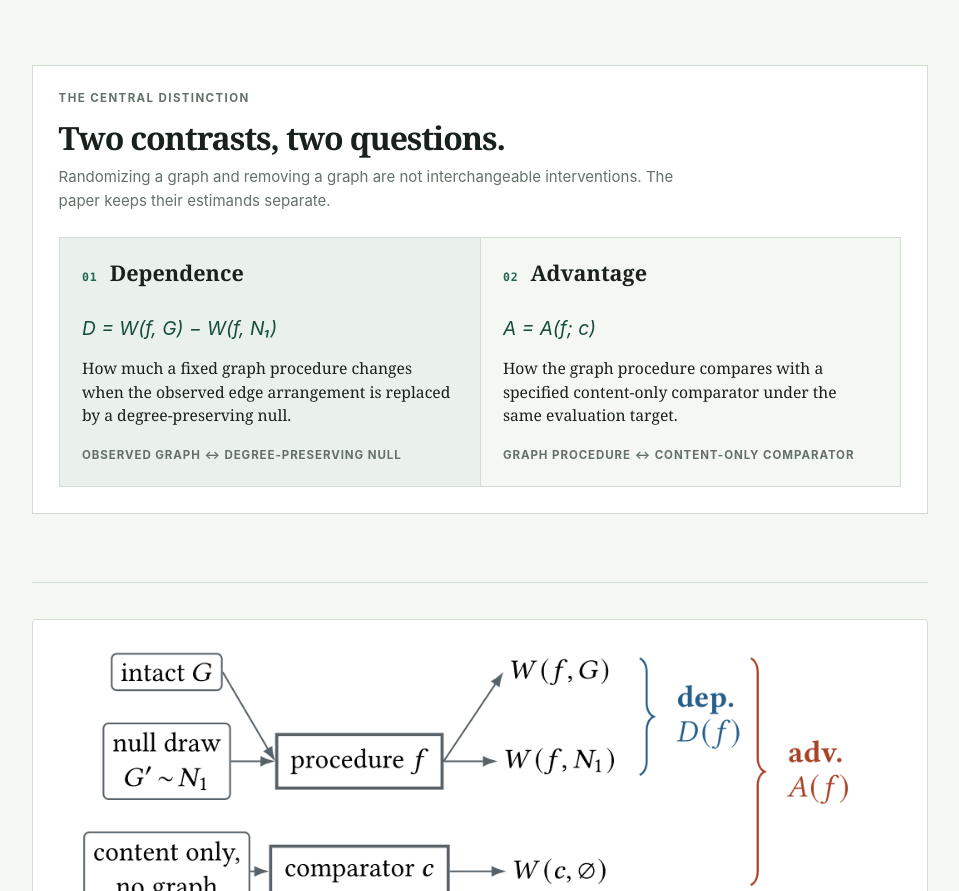
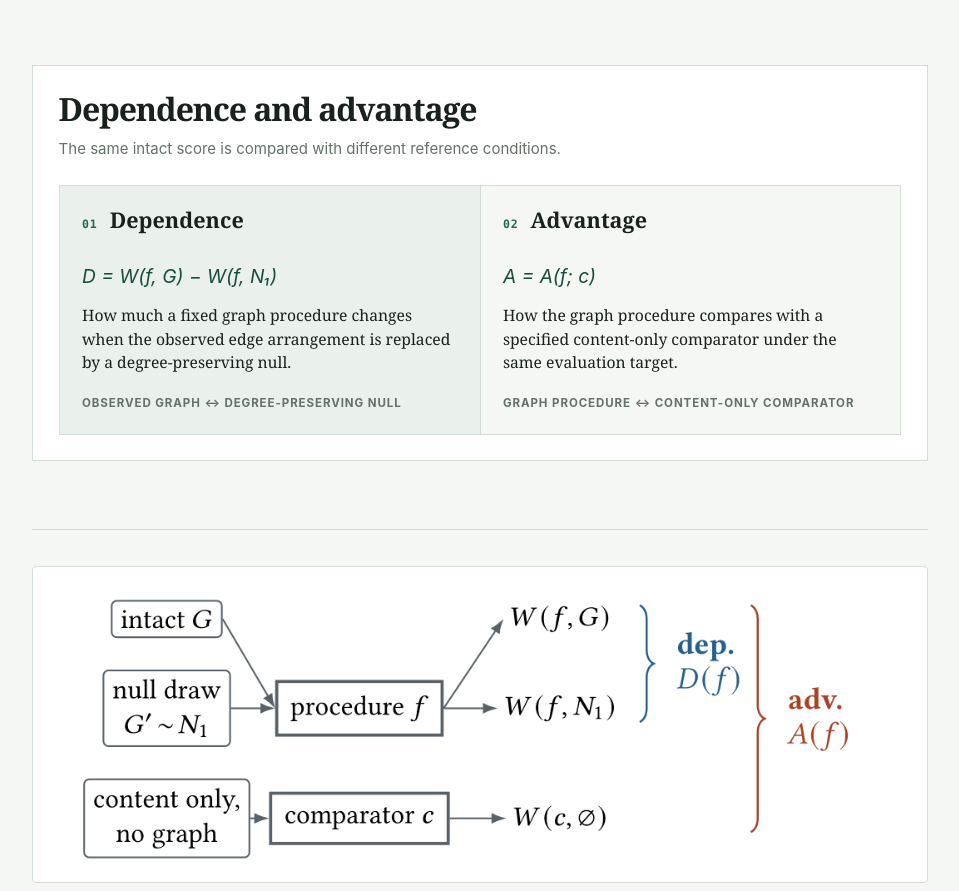
Before and after one commit to Third-Wheel/dependence-is-not-advantage, a plain HTML site: page site/index.html in a window 1280 px wide. Shown: the part 1185-2076 px from the top of the page, without its empty margins (32-991 px from the left). Drawn offline with Linux system fonts and the light colour scheme.

```diff
--- a/site/index.html
+++ b/site/index.html
@@ -125,9 +125,8 @@
 
         <section class="distinction" aria-labelledby="distinction-heading">
           <div class="section-intro">
-            <p class="eyebrow">The central distinction</p>
-            <h2 id="distinction-heading">Two contrasts, two questions.</h2>
-            <p>Randomizing a graph and removing a graph are not interchangeable interventions. The paper keeps their estimands separate.</p>
+            <h2 id="distinction-heading">Dependence and advantage</h2>
+            <p>The same intact score is compared with different reference conditions.</p>
           </div>
           <div class="contrast-grid">
             <article class="contrast-card">
```
Also changed, not shown: site/favicon.svg.
